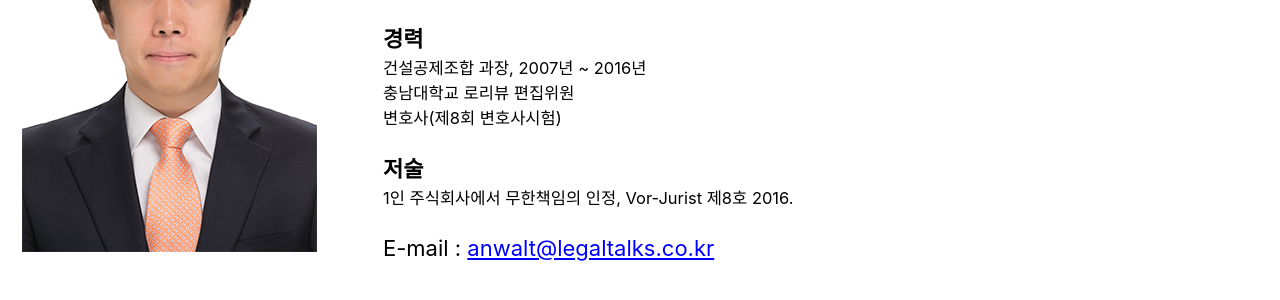
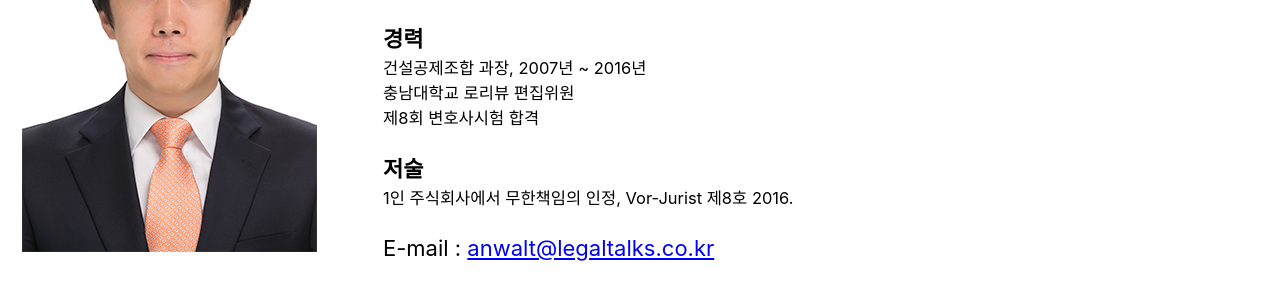
Before and after one commit to legaltalks/e-law.github.io, a Jekyll site: the page built from _pages/about.md, in a window 1280 px wide. Shown: the part 373-673 px from the top of the page. Built offline with Jekyll 4.4.1, drawn with Linux system fonts in a browser that asks for light colours; cached includes are drawn as plain includes; nearby versions of some CDN libraries.

Commit message:
Update about.md

```diff
--- a/_pages/about.md
+++ b/_pages/about.md
@@ -20,7 +20,7 @@ date: 2019-04-27 03:26 +0900
 경력
 : 건설공제조합 과장, 2007년 ~ 2016년
 : 충남대학교 로리뷰 편집위원
-: 변호사(제8회 변호사시험)
+: 제8회 변호사시험 합격
 
 저술
 : 1인 주식회사에서 무한책임의 인정, Vor-Jurist 제8호 2016.
```
